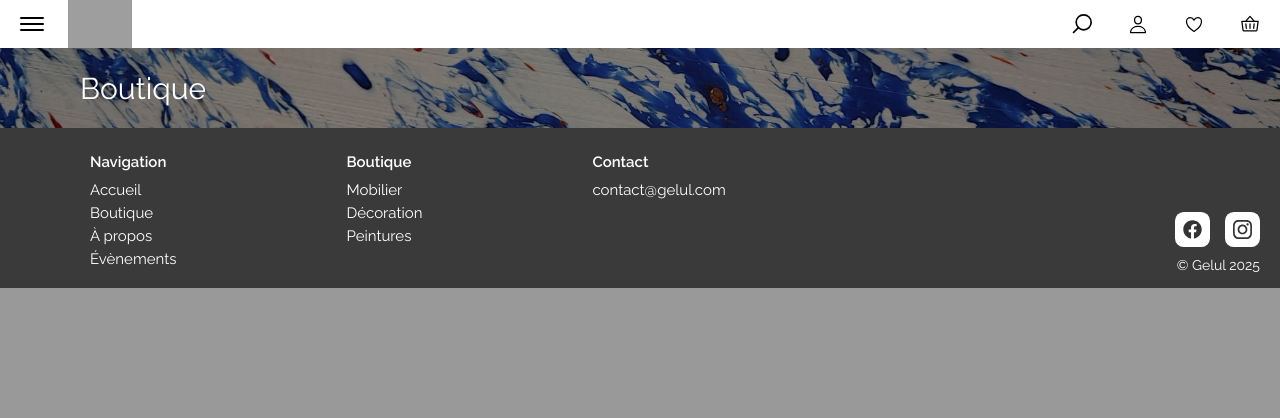
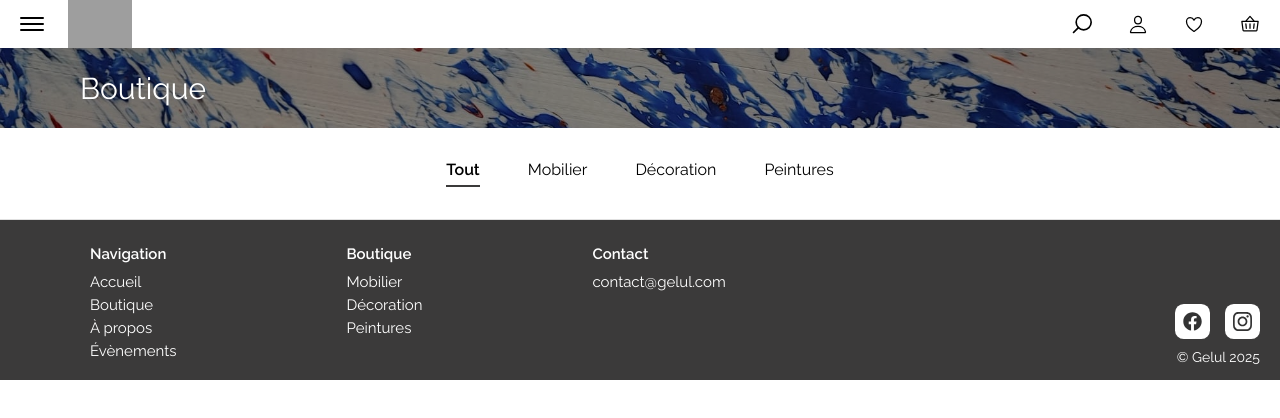
Before and after one commit to FnnyJsst/gelul-website, a React (Vite) app in the folder vite-project/: page /boutique in a window 1280 px wide. Shown: the top 418 px of the page. Built offline with nearby package versions, Linux system fonts and the light colour scheme; grey boxes are pictures that could not be loaded.

Commit message:
feat: breadcrumb on boutique home page

```diff
--- a/vite-project/src/App.jsx
+++ b/vite-project/src/App.jsx
@@ -17,6 +17,7 @@ const GlobalStyle = createGlobalStyle `
 
   body {
     font-family: 'Raleway', sans-serif;
+    background-color: #ffffff;
   }`;
 
 function App() {
--- a/vite-project/src/components/banners/BoutiqueBanner.jsx
+++ b/vite-project/src/components/banners/BoutiqueBanner.jsx
@@ -4,6 +4,7 @@ import { colors } from '../../constants/style'
 import styled from 'styled-components'
 
 const BannerDiv = styled.div`
+  position: relative;
   height: 10vh;
   width: 100%;
   padding-left: 10vh;
--- /dev/null
+++ b/vite-project/src/components/navigation/Breadcrumb.jsx
@@ -0,0 +1,85 @@
+import React, { useState } from 'react'
+import styled from 'styled-components'
+import { fontSizes } from '../../constants/style'
+
+const CategoryContainer = styled.nav`
+  padding: 2rem;
+  background-color: #ffffff;
+  display: flex;
+  justify-content: center;
+  border-bottom: 1px solid #e0e0e0;
+`
+
+const CategoryList = styled.ul`
+  list-style: none;
+  display: flex;
+  gap: 3rem;
+  margin: 0;
+  padding: 0;
+`
+
+const CategoryItem = styled.li`
+  cursor: pointer;
+  font-size: ${fontSizes.medium};
+  color: #000000;
+  font-weight: ${props => props.$active ? '600' : 'normal'};
+  transition: all 0.3s ease;
+  position: relative;
+  padding-bottom: 0.5rem;
+
+  &::after {
+    content: '';
+    position: absolute;
+    bottom: 0;
+    left: 0;
+    width: 100%;
+    height: 2px;
+    background-color: #3B3A3A;
+    transform: scaleX(${props => props.$active ? '1' : '0'});
+    transition: transform 0.3s ease;
+  }
+
+  &:hover {
+    color: #3B3A3A;
+
+    &::after {
+      transform: scaleX(1);
+    }
+  }
+`
+
+function Breadcrumb({ onCategoryChange }) {
+  const [activeCategory, setActiveCategory] = useState('tout')
+
+  const categories = [
+    { id: 'tout', label: 'Tout' },
+    { id: 'mobilier', label: 'Mobilier' },
+    { id: 'decoration', label: 'Décoration' },
+    { id: 'peintures', label: 'Peintures' }
+  ]
+
+  const handleCategoryClick = (categoryId) => {
+    setActiveCategory(categoryId)
+    if (onCategoryChange) {
+      onCategoryChange(categoryId)
+    }
+  }
+
+  return (
+    <CategoryContainer>
+      <CategoryList>
+        {categories.map(category => (
+          <CategoryItem
+            key={category.id}
+            $active={activeCategory === category.id}
+            onClick={() => handleCategoryClick(category.id)}
+          >
+            {category.label}
+          </CategoryItem>
+        ))}
+      </CategoryList>
+    </CategoryContainer>
+  )
+}
+
+export default Breadcrumb
--- a/vite-project/src/pages/HomeBoutique.jsx
+++ b/vite-project/src/pages/HomeBoutique.jsx
@@ -1,12 +1,22 @@
-import React from 'react'
+import React, { useState } from 'react'
 import BoutiqueBanner from '../components/banners/BoutiqueBanner'
-
+import Breadcrumb from '../components/navigation/Breadcrumb'
 
 
 function HomeBoutique() {
+  const [selectedCategory, setSelectedCategory] = useState('tout')
+
+  const handleCategoryChange = (categoryId) => {
+    setSelectedCategory(categoryId)
+    console.log('Catégorie sélectionnée:', categoryId)
+    // Ici vous pourrez filtrer vos produits selon la catégorie
+  }
+
   return (
     <>
       <BoutiqueBanner />
+      <Breadcrumb onCategoryChange={handleCategoryChange} />
+      {/* Ici vous afficherez vos produits filtrés selon {selectedCategory} */}
     </>
   )
 }
```
